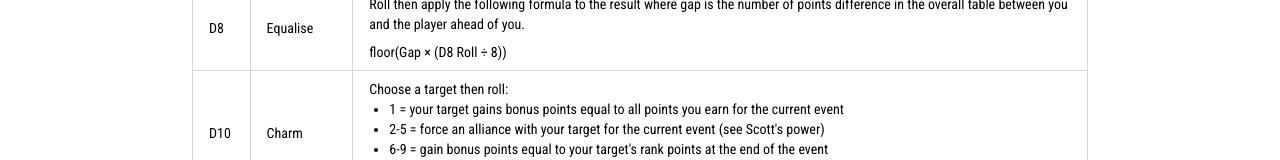
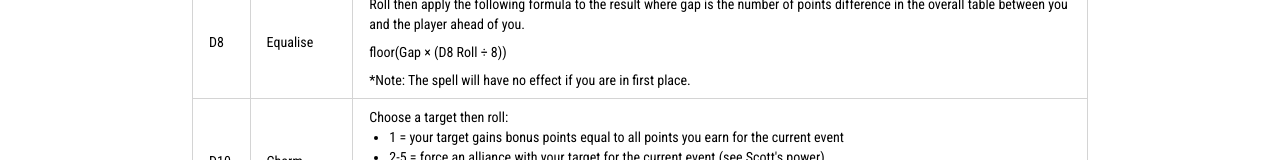
Before and after one commit to ifancyabroad/ultimate-stag-games, a React (Vite) app: page /spells in a window 1280 px wide. Shown: the part 774-934 px from the top of the page. Built offline with nearby package versions, Linux system fonts and the light colour scheme; no server answers; the database is empty.

Commit message:
Update spells

```diff
--- a/src/pages/Spells.tsx
+++ b/src/pages/Spells.tsx
@@ -67,7 +67,8 @@ const Spells: React.FC = () => {
 										Roll then apply the following formula to the result where gap is the number of
 										points difference in the overall table between you and the player ahead of you.
 									</p>
-									<p>floor(Gap × (D8 Roll ÷ 8))</p>
+									<p className="mb-2">floor(Gap × (D8 Roll ÷ 8))</p>
+									<p>*Note: The spell will have no effect if you are in first place.</p>
 								</td>
 							</tr>
 							<tr>
```
